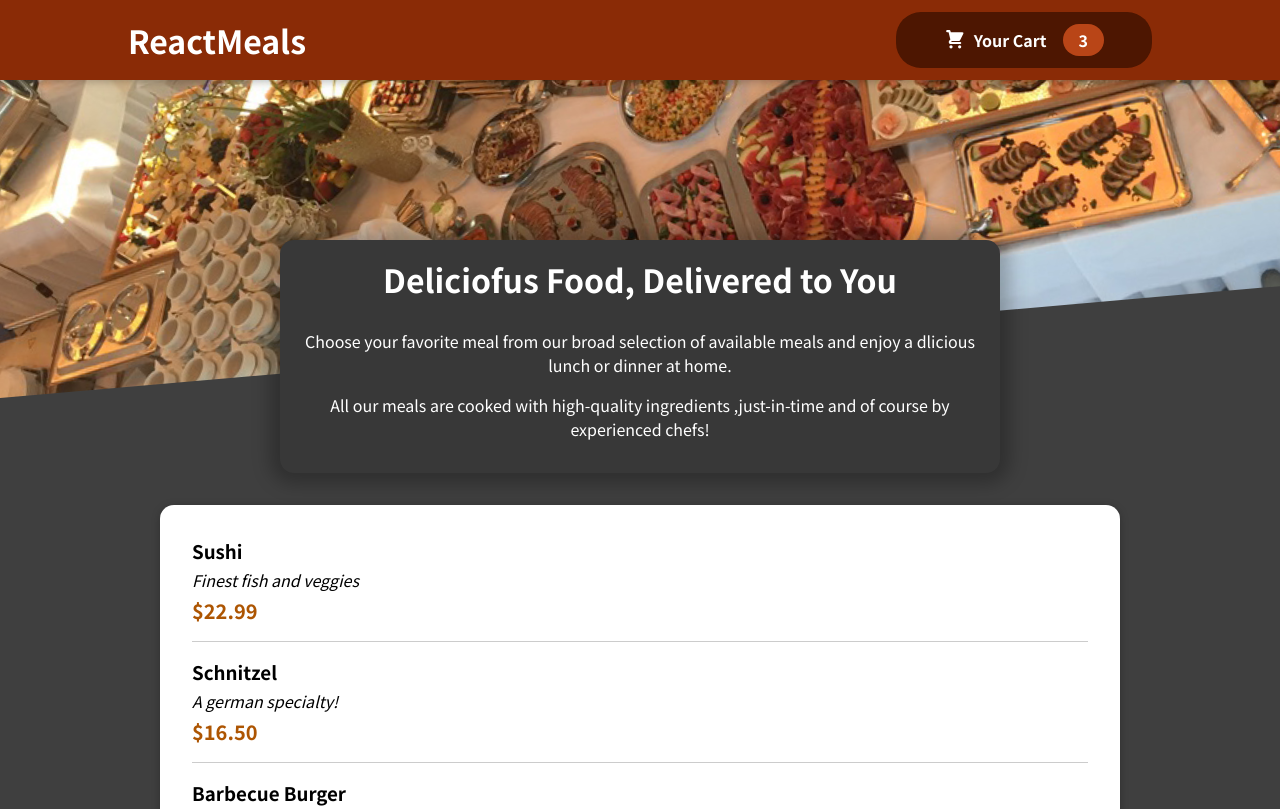
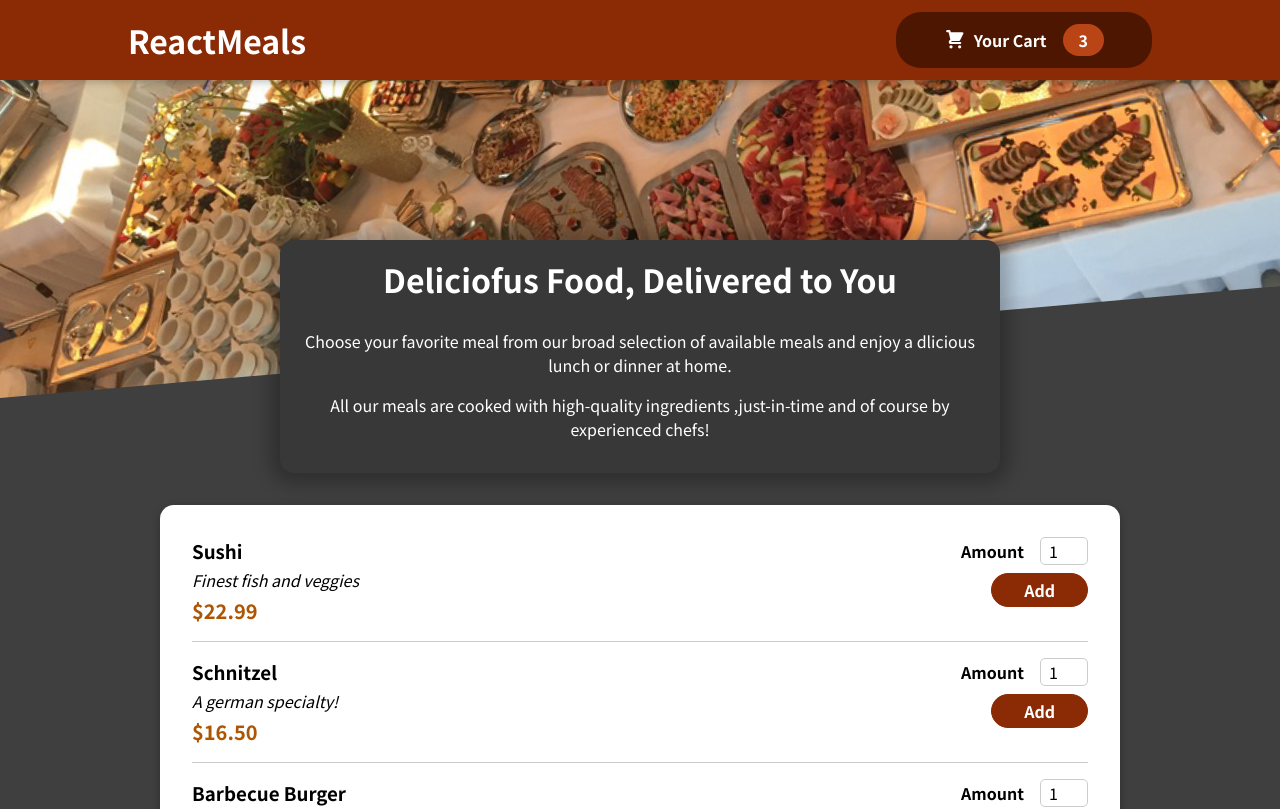
Before and after one commit to kuprelweronika/food-order-app, a React (Create React App) app: page / in a window 1280 px wide. Shown: the top 809 px of the page. Built offline with nearby package versions, Linux system fonts and the light colour scheme.

Commit message:
adding input to the cart

```diff
--- a/src/components/Meals/AvailableMeals.js
+++ b/src/components/Meals/AvailableMeals.js
@@ -33,6 +33,7 @@
   // mapujemy elementy z naszego obiektu, i wkładamy je w element li
   //const mealsList = DUMMY_MEALS.map((meal) => <li>{meal.name}</li>);
   //teraz zamiast listować to to dajemy to do nowego komponentu
+  //i podajemy odpowiednie wartosci do tego komponentu
   const mealsList = DUMMY_MEALS.map((meal) => (
     <MealItem
       key={meal.id}
--- a/src/components/Meals/MealItem.js
+++ b/src/components/Meals/MealItem.js
@@ -1,4 +1,5 @@
 import classes from "./MealItem.module.css";
+import MealItemForm from "./MealItemForm";
 
 const MealItem = (props) => {
   //nadanie odpowiedniego wygladu cenie, dwa miejsca po przecinku, dolar
@@ -10,7 +11,9 @@
         <div className={classes.description}> {props.description}</div>
         <div className={classes.price}>{price}</div>
       </div>
-      <div></div>
+      <div>
+        <MealItemForm />
+      </div>
     </li>
   );
 };
--- a/src/components/Meals/MealItemForm.js
+++ b/src/components/Meals/MealItemForm.js
@@ -0,0 +1,22 @@
+import classes from "./MealItemForm.module.css";
+import Input from "../UI/Input";
+
+const MealItemForm = (props) => {
+  return (
+    <form className={classes.form}>
+      <Input
+        label="Amount"
+        input={{
+          id: "amount",
+          type: "number",
+          min: "1",
+          max: "5",
+          step: "1",
+          defaultValue: "1",
+        }}
+      />
+      <button>Add</button>
+    </form>
+  );
+};
+export default MealItemForm;
--- /dev/null
+++ b/src/components/Meals/MealItemForm.module.css
@@ -0,0 +1,20 @@
+.form {
+  text-align: right;
+}
+
+.form button {
+  font: inherit;
+  cursor: pointer;
+  background-color: #8a2b06;
+  border: 1px solid #8a2b06;
+  color: white;
+  padding: 0.25rem 2rem;
+  border-radius: 20px;
+  font-weight: bold;
+}
+
+.form button:hover,
+.form button:active {
+  background-color: #641e03;
+  border-color: #641e03;
+}
--- /dev/null
+++ b/src/components/UI/Input.js
@@ -0,0 +1,16 @@
+import { prependOnceListener } from "process";
+import classes from "./Input.module.css";
+
+const Input = (props) => {
+  return (
+    <div className={classes.input}>
+      {/*tutaj robie mocno konfigurowalny z rodzica input, i dla labela
+    przypisuję id inputa, trik  w inpucie pobiera wszystkie dane z propsa
+    niepotrzebne jest przypisywanie mu id bo one jest w ...*/}
+      <label htmlFor={props.input.id}>{props.label}</label>
+      <input {...props.input}></input>
+    </div>
+  );
+};
+
+export default Input;
--- /dev/null
+++ b/src/components/UI/Input.module.css
@@ -0,0 +1,18 @@
+.input {
+  display: flex;
+  align-items: center;
+  margin-bottom: 0.5rem;
+}
+
+.input label {
+  font-weight: bold;
+  margin-right: 1rem;
+}
+
+.input input {
+  width: 3rem;
+  border-radius: 5px;
+  border: 1px solid #ccc;
+  font: inherit;
+  padding-left: 0.5rem;
+}
```
Also changed, not shown: 1 other file (tests, documents, lock files or other folders).
